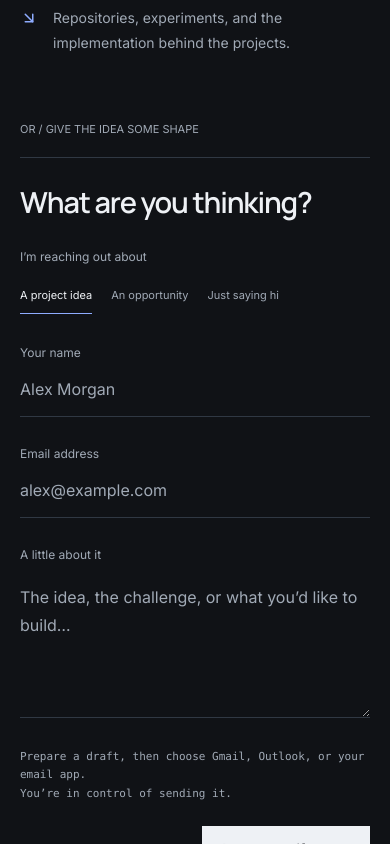
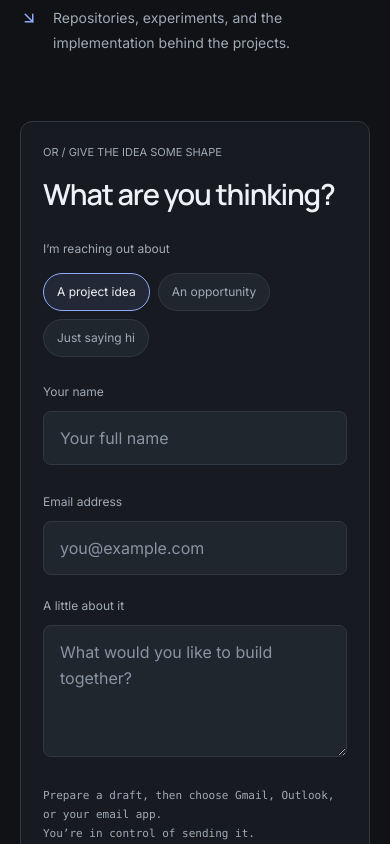
Before and after one commit to prathamdagli/personal-website, a Next.js app: page /contact in a window 390 px wide. Shown: the part 1180-2024 px from the top of the page. Built offline with nearby package versions, Linux system fonts and the light colour scheme.

Commit message:
Polish contact fields and fix interaction and accessibility details

```diff
--- a/src/app/experience.css
+++ b/src/app/experience.css
@@ -925,11 +925,14 @@
 }
 .contact-composer {
   min-width: 0;
-  padding-top: 0;
+  padding: 28px;
+  background: var(--surface);
+  border: 1px solid var(--line);
+  border-radius: 12px;
 }
 .contact-composer > .eyebrow {
   font-size: 11px;
-  margin-bottom: 32px;
+  margin-bottom: 24px;
 }
 
 @media (max-width: 1100px) {
@@ -1113,6 +1116,9 @@
   .contact-composer > .eyebrow {
     margin-bottom: 20px;
   }
+  .contact-composer {
+    padding: 22px;
+  }
 }
 @media (max-width: 370px) {
   .contact-channel-purpose,
--- a/src/app/globals.css
+++ b/src/app/globals.css
@@ -35,7 +35,7 @@ body {
 }
 ::selection {
   background: var(--accent);
-  color: #fff;
+  color: var(--bg);
 }
 a {
   color: inherit;
@@ -59,11 +59,11 @@ button:disabled {
 }
 a:focus-visible,
 button:focus-visible,
-input:focus-visible,
+input:not([type="radio"]):focus-visible,
 textarea:focus-visible,
-label:has(input:focus-visible) {
+.topic-options > label:has(input:focus-visible) {
   outline: 2px solid var(--accent);
-  outline-offset: 6px;
+  outline-offset: 3px;
 }
 p {
   margin: 0;
@@ -734,7 +734,8 @@ h4 {
   white-space: nowrap;
   font: 12px/1.5 var(--font-mono);
   border-bottom: 1px solid var(--line);
-  padding-bottom: 6px;
+  min-height: 40px;
+  padding: 9px 0;
 }
 .project-entry-actions a:hover {
   color: var(--accent);
@@ -855,7 +856,7 @@ h4 {
   margin-top: 10px;
 }
 .experience-ledger p {
-  font-size: 12px;
+  font-size: 14px;
   line-height: 1.9;
   max-width: 400px;
 }
@@ -935,7 +936,8 @@ h4 {
   background: none;
   color: var(--muted);
   font: 11px var(--font-mono);
-  padding: 12px 0;
+  padding: 14px 0;
+  min-height: 44px;
   display: flex;
   align-items: center;
   gap: 9px;
@@ -1521,13 +1523,13 @@ h4 {
 }
 .contact-form fieldset {
   padding: 0;
-  margin: 0 0 30px;
+  margin: 0 0 26px;
   border: 0;
 }
 .contact-form legend,
 .contact-form > label,
 .form-row > label {
-  font-size: 11px;
+  font-size: 12px;
   color: var(--muted);
 }
 .contact-form legend {
@@ -1536,19 +1538,29 @@ h4 {
 .topic-options {
   display: flex;
   flex-wrap: wrap;
-  gap: 10px 22px;
+  gap: 9px;
 }
 .topic-options > label {
   position: relative;
-  font-size: 11px;
+  font-size: 12px;
   cursor: pointer;
   color: var(--muted);
-  padding-block: 6px 9px;
-  border-bottom: 1px solid transparent;
+  padding: 9px 13px;
+  border: 1px solid var(--line);
+  border-radius: 999px;
+  background: var(--elevated);
+  transition:
+    background 0.2s,
+    border-color 0.2s,
+    color 0.2s;
 }
 .topic-options > label.selected {
   color: var(--ink);
   border-color: var(--accent);
+  background: #8eacff18;
+}
+.topic-options > label:hover {
+  border-color: #7088bf;
 }
 .topic-options input {
   position: absolute;
@@ -1558,13 +1570,15 @@ h4 {
 }
 .form-row {
   display: grid;
-  grid-template-columns: 1fr 1fr;
-  gap: 25px;
-  margin-bottom: 28px;
+  grid-template-columns: repeat(2, minmax(0, 1fr));
+  gap: 18px;
+  margin-bottom: 22px;
 }
 .contact-form > label,
 .form-row > label {
-  display: block;
+  display: flex;
+  flex-direction: column;
+  gap: 10px;
 }
 .contact-form input:not([type="radio"]),
 .contact-form textarea {
@@ -1572,22 +1586,28 @@ h4 {
   width: 100%;
   min-width: 0;
   color: var(--ink);
-  font-size: 14px;
-  background: transparent;
-  border: 0;
-  border-bottom: 1px solid var(--line);
-  border-radius: 0;
-  padding: 15px 0;
+  font-size: 15px;
+  line-height: 1.5;
+  background: var(--elevated);
+  border: 1px solid var(--line);
+  border-radius: 8px;
+  padding: 14px 16px;
   resize: vertical;
+}
+.contact-form input:not([type="radio"]):focus-visible,
+.contact-form textarea:focus-visible {
+  outline: 2px solid var(--accent);
+  outline-offset: 2px;
+  border-color: var(--accent);
 }
 .contact-form input::placeholder,
 .contact-form textarea::placeholder {
-  color: var(--muted);
+  color: #8994a3;
+  opacity: 1;
 }
 .contact-form textarea {
-  min-height: 150px;
-  line-height: 1.8;
-  margin-top: 4px;
+  min-height: 130px;
+  line-height: 1.6;
 }
 .form-bottom {
   display: flex;
@@ -1985,7 +2005,7 @@ h4 {
     font-size: 22px;
   }
   .experience-ledger p {
-    font-size: 11px;
+    font-size: 14px;
   }
   .ledger-date {
     font-size: 11px;
@@ -2017,7 +2037,7 @@ h4 {
     font-size: 11px;
   }
   .story-copy > p {
-    font-size: 12px;
+    font-size: 14px;
   }
   .portrait-caption {
     font-size: 11px;
@@ -2105,7 +2125,7 @@ h4 {
     gap: 35px;
   }
   .case-section p {
-    font-size: 13px;
+    font-size: 14px;
   }
   .flow-diagram {
     grid-template-columns: 1fr 1fr;
@@ -2397,7 +2417,7 @@ h4 {
   }
   .experience-ledger p {
     grid-column: 2/4;
-    font-size: 12px;
+    font-size: 14px;
   }
   .ledger-date {
     grid-column: 2;
@@ -2542,7 +2562,7 @@ h4 {
     margin-bottom: 28px;
   }
   .story-copy > p {
-    font-size: 13px;
+    font-size: 14px;
     margin-top: 20px;
     line-height: 1.9;
   }
@@ -2673,8 +2693,8 @@ h4 {
     margin-top: 30px;
   }
   .contact-form {
-    padding-top: 30px;
-    border-top: 1px solid var(--line);
+    padding-top: 0;
+    border-top: 0;
   }
   .contact-form > h2 {
     font-size: 29px;
@@ -2686,10 +2706,10 @@ h4 {
     font-size: 12px;
   }
   .topic-options {
-    gap: 12px 19px;
+    gap: 8px;
   }
   .topic-options > label {
-    font-size: 11px;
+    font-size: 12px;
   }
   .contact-form input:not([type="radio"]),
   .contact-form textarea {
@@ -2731,7 +2751,7 @@ h4 {
     line-height: 1.05;
   }
   .project-detail-heading > p {
-    font-size: 12px;
+    font-size: 14px;
     margin-top: 20px;
     line-height: 1.8;
   }
@@ -2742,7 +2762,7 @@ h4 {
     padding-block: 32px 45px;
   }
   .project-overview p {
-    font-size: 13px;
+    font-size: 14px;
   }
   .project-overview .eyebrow {
     font-size: 11px;
@@ -2768,7 +2788,7 @@ h4 {
     font-size: 37px;
   }
   .case-section p {
-    font-size: 13px;
+    font-size: 14px;
     line-height: 1.9;
     margin-top: 24px;
   }
@@ -2990,7 +3010,7 @@ h4 {
 }
 @media (min-width: 701px) and (max-width: 950px) {
   .story-copy > p {
-    font-size: 13px;
+    font-size: 14px;
   }
   .portrait-caption {
     font-size: 11px;
--- a/src/components/about-experience.tsx
+++ b/src/components/about-experience.tsx
@@ -115,13 +115,16 @@ export function AboutExperience() {
               </h3>
               <p className="journey-role">{entry.role}</p>
               <p className="journey-summary">{entry.description}</p>
+              <div
+                id={`journey-detail-${index}`}
+                role="region"
+                aria-labelledby={`journey-trigger-${index}`}
+                aria-hidden={!open}
+              >
                 <AnimatePresence initial={false}>
                   {open && (
                     <motion.div
                       key="details"
-                    id={`journey-detail-${index}`}
-                    role="region"
-                    aria-labelledby={`journey-trigger-${index}`}
                       initial={{ height: 0, opacity: 0 }}
                       animate={{ height: "auto", opacity: 1 }}
                       exit={{ height: 0, opacity: 0 }}
@@ -150,6 +153,7 @@ export function AboutExperience() {
                     </motion.div>
                   )}
                 </AnimatePresence>
+              </div>
             </article>
           );
         })}
@@ -199,10 +203,10 @@ export function AboutToolkit() {
             </button>
           </h3>
           <p>{group.note}</p>
+          <div id={`toolkit-tools-${index}`} aria-hidden={!expanded[index]}>
             <AnimatePresence initial={false}>
               {expanded[index] && (
                 <motion.div
-                id={`toolkit-tools-${index}`}
                   className="toolkit-reveal"
                   initial={{ height: 0, opacity: 0 }}
                   animate={{ height: "auto", opacity: 1 }}
@@ -227,6 +231,7 @@ export function AboutToolkit() {
                 </motion.div>
               )}
             </AnimatePresence>
+          </div>
           <button
             type="button"
             className="toolkit-drawer-action"
--- a/src/components/contact-form.tsx
+++ b/src/components/contact-form.tsx
@@ -66,6 +66,24 @@ export function ContactForm() {
   }, [draft, reduced]);
   function submit(event: FormEvent<HTMLFormElement>) {
     event.preventDefault();
+    const nameInput = event.currentTarget.elements.namedItem(
+      "name",
+    ) as HTMLInputElement;
+    const messageInput = event.currentTarget.elements.namedItem(
+      "message",
+    ) as HTMLTextAreaElement;
+    if (!nameInput.value.trim()) {
+      nameInput.setCustomValidity("Please enter your name.");
+      nameInput.reportValidity();
+      return;
+    }
+    if (messageInput.value.trim().length < 10) {
+      messageInput.setCustomValidity(
+        "Please add at least 10 characters about your idea.",
+      );
+      messageInput.reportValidity();
+      return;
+    }
     const data = new FormData(event.currentTarget);
     setDraft(
       prepareContactDraft(
@@ -126,7 +144,8 @@ export function ContactForm() {
           Your name
           <input
             name="name"
-            placeholder="Alex Morgan"
+            placeholder="Your full name"
+            onInput={(event) => event.currentTarget.setCustomValidity("")}
             autoComplete="name"
             required
             maxLength={100}
@@ -137,7 +156,7 @@ export function ContactForm() {
           <input
             name="email"
             type="email"
-            placeholder="alex@example.com"
+            placeholder="you@example.com"
             autoComplete="email"
             required
             maxLength={254}
@@ -148,7 +167,8 @@ export function ContactForm() {
         A little about it
         <textarea
           name="message"
-          placeholder="The idea, the challenge, or what you’d like to build…"
+          placeholder="What would you like to build together?"
+          onInput={(event) => event.currentTarget.setCustomValidity("")}
           required
           minLength={10}
           maxLength={5000}
--- a/src/components/project-card.tsx
+++ b/src/components/project-card.tsx
@@ -5,17 +5,19 @@ import { motion, useReducedMotion } from "framer-motion";
 import { ArrowUpRight } from "lucide-react";
 import { FaGithub } from "react-icons/fa";
 import type { Project } from "@/lib/portfolio";
+import { forwardRef } from "react";
 
-export function ProjectCard({
-  project,
-  index,
-}: {
-  project: Project;
-  index: number;
-}) {
+export const ProjectCard = forwardRef<
+  HTMLElement,
+  {
+    project: Project;
+    index: number;
+  }
+>(function ProjectCard({ project, index }, ref) {
   const reduced = useReducedMotion();
   return (
     <motion.article
+      ref={ref}
       id={`project-${project.slug}`}
       layout={!reduced}
       initial={{ opacity: 0, y: reduced ? 0 : 18 }}
@@ -61,4 +63,4 @@ export function ProjectCard({
       </div>
     </motion.article>
   );
-}
+});
--- a/tests/audit-links.mjs
+++ b/tests/audit-links.mjs
@@ -16,11 +16,29 @@ const routes = [
 ];
 const pages = new Map();
 const links = [];
+let controlledRegions = 0;
 for (const route of routes) {
   const response = await fetch(new URL(route, origin));
   assert.equal(response.status, 200, `${route} should load`);
   const html = await response.text();
   pages.set(route, html);
+  assert.equal(
+    [...html.matchAll(/<main\b/gi)].length,
+    1,
+    `${route} should have one main landmark`,
+  );
+  const ids = [...html.matchAll(/\bid="([^"]+)"/g)].map((match) => match[1]);
+  assert.equal(
+    new Set(ids).size,
+    ids.length,
+    `${route} contains duplicate IDs`,
+  );
+  for (const match of html.matchAll(/\baria-controls="([^"]+)"/g)) {
+    for (const id of match[1].split(/\s+/)) {
+      assert.ok(ids.includes(id), `${route} controls missing region ${id}`);
+      controlledRegions++;
+    }
+  }
   for (const match of html.matchAll(/<a\b([^>]*)>/gi)) {
     const href = /\bhref="([^"]*)"/
       .exec(match[1])?.[1]
@@ -151,6 +169,7 @@ console.log(
       routes: pages.size,
       links: links.length,
       sectionAnchors: anchorCount,
+      controlledRegions,
       buttonDeclarationsWithActions: buttons,
       resume: "valid PDF",
       external: externalResults,
```
Also changed, not shown: 1 other file (tests, documents, lock files or other folders). Lines whose indentation alone changed are shown as unchanged.
